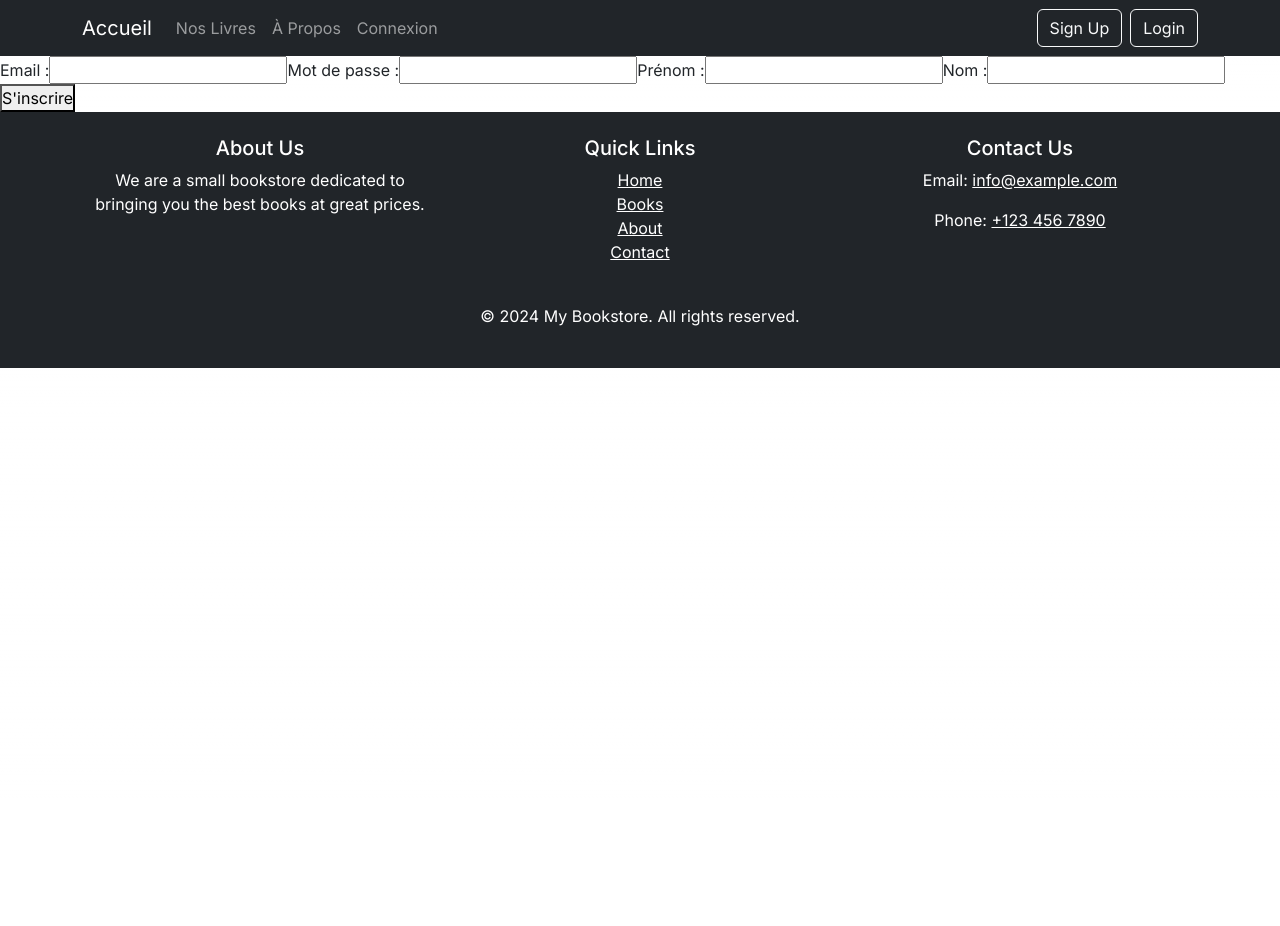
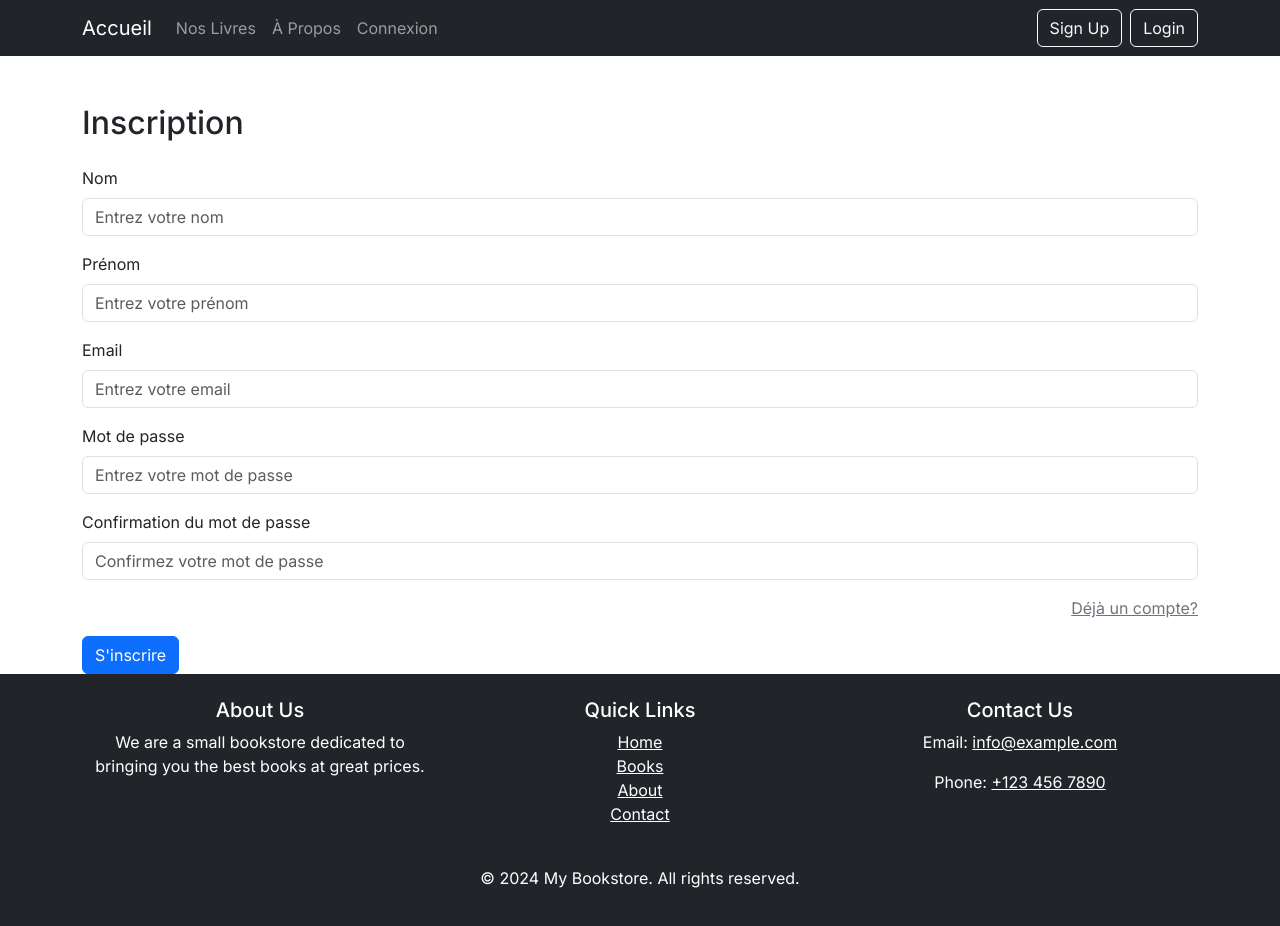
Before and after one commit to Zadig2b/librairie-interpromo, a Next.js app in the folder librairie-front/: page /inscription in a window 1280 px wide. Shown: the top 926 px of the page. Before the commit the page ends 800 px from the top, so only its background shows below. Built offline with nearby package versions, Linux system fonts and the light colour scheme.

Commit message:
import du style bootstrap herivola dans register page

```diff
--- a/librairie-front/src/app/inscription/page.jsx
+++ b/librairie-front/src/app/inscription/page.jsx
@@ -6,11 +6,18 @@ export default function Inscription() {
     const [password, setPassword] = useState('');
     const [prenom, setPrenom] = useState('');
     const [nom, setNom] = useState('');
+    const [confirmPassword, setConfirmPassword] = useState('');
     const [message, setMessage] = useState('');
     const [error, setError] = useState('');
 
     const handleSubmit = async (e) => {
         e.preventDefault();
+
+        // Simple password confirmation check
+        if (password !== confirmPassword) {
+            setError("Passwords do not match!");
+            return;
+        }
 
         // Create a JSON object with the form data
         const formData = {
@@ -47,51 +54,79 @@ export default function Inscription() {
     };
 
     return (
-        <div>
+        <div className="container mt-5">
+            <h2 className="mb-4">Inscription</h2>
             <form onSubmit={handleSubmit}>
-                <label htmlFor="email">Email :</label>
+                <div className="mb-3">
+                    <label htmlFor="nom" className="form-label">Nom</label>
+                    <input
+                        type="text"
+                        className="form-control"
+                        id="nom"
+                        placeholder="Entrez votre nom"
+                        value={nom}
+                        onChange={(e) => setNom(e.target.value)}
+                        required
+                    />
+                </div>
+                <div className="mb-3">
+                    <label htmlFor="prenom" className="form-label">Prénom</label>
+                    <input
+                        type="text"
+                        className="form-control"
+                        id="prenom"
+                        placeholder="Entrez votre prénom"
+                        value={prenom}
+                        onChange={(e) => setPrenom(e.target.value)}
+                        required
+                    />
+                </div>
+                <div className="mb-3">
+                    <label htmlFor="email" className="form-label">Email</label>
                     <input
                         type="email"
+                        className="form-control"
                         id="email"
-                    name="email"
+                        placeholder="Entrez votre email"
                         value={email}
                         onChange={(e) => setEmail(e.target.value)}
                         required
                     />
-
-                <label htmlFor="password">Mot de passe :</label>
+                </div>
+                <div className="mb-3">
+                    <label htmlFor="password" className="form-label">Mot de passe</label>
                     <input
                         type="password"
+                        className="form-control"
                         id="password"
-                    name="password"
+                        placeholder="Entrez votre mot de passe"
                         value={password}
                         onChange={(e) => setPassword(e.target.value)}
                         required
                     />
+                </div>
+                <div className="mb-3">
+                    <label htmlFor="confirm-password" className="form-label">Confirmation du mot de passe</label>
+                    <input
+                        type="password"
+                        className="form-control"
+                        id="confirm-password"
+                        placeholder="Confirmez votre mot de passe"
+                        value={confirmPassword}
+                        onChange={(e) => setConfirmPassword(e.target.value)}
+                        required
+                    />
+                </div>
 
-                <label htmlFor="prenom">Prénom :</label>
-                <input
-                    type="text"
-                    id="prenom"
-                    name="prenom"
-                    value={prenom}
-                    onChange={(e) => setPrenom(e.target.value)}
-                />
+                <div className="mb-3 text-end">
+                    <a href="/#" className="link-secondary">Déjà un compte?</a>
+                </div>
 
-                <label htmlFor="nom">Nom :</label>
-                <input
-                    type="text"
-                    id="nom"
-                    name="nom"
-                    value={nom}
-                    onChange={(e) => setNom(e.target.value)}
-                />
-
-                <button type="submit">S'inscrire</button>
+                <button type="submit" className="btn btn-primary">S'inscrire</button>
             </form>
 
-            {message && <p style={{ color: 'green' }}>{message}</p>}
-            {error && <p style={{ color: 'red' }}>{error}</p>}
+            {message && <p className="mt-3 text-success">{message}</p>}
+            {error && <p className="mt-3 text-danger">{error}</p>}
         </div>
     );
 }
```
Lines whose indentation alone changed are shown as unchanged.
